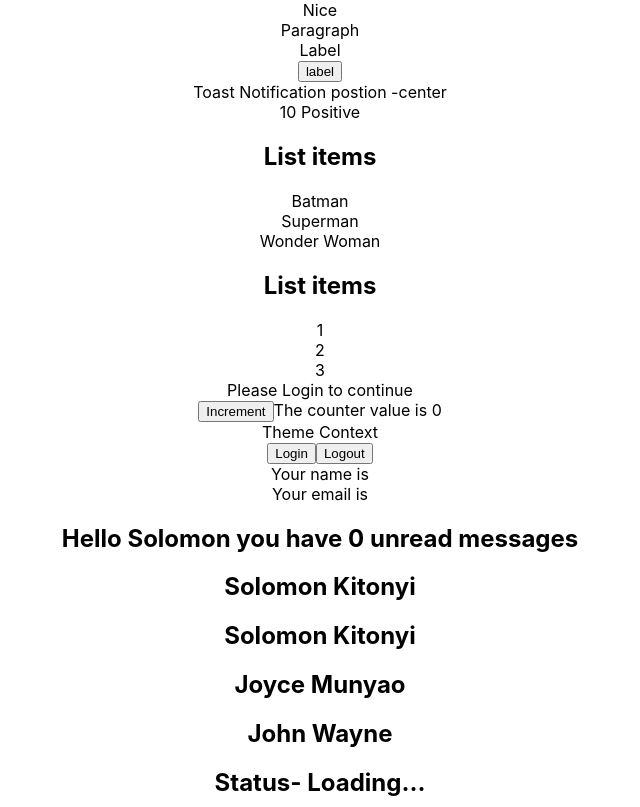
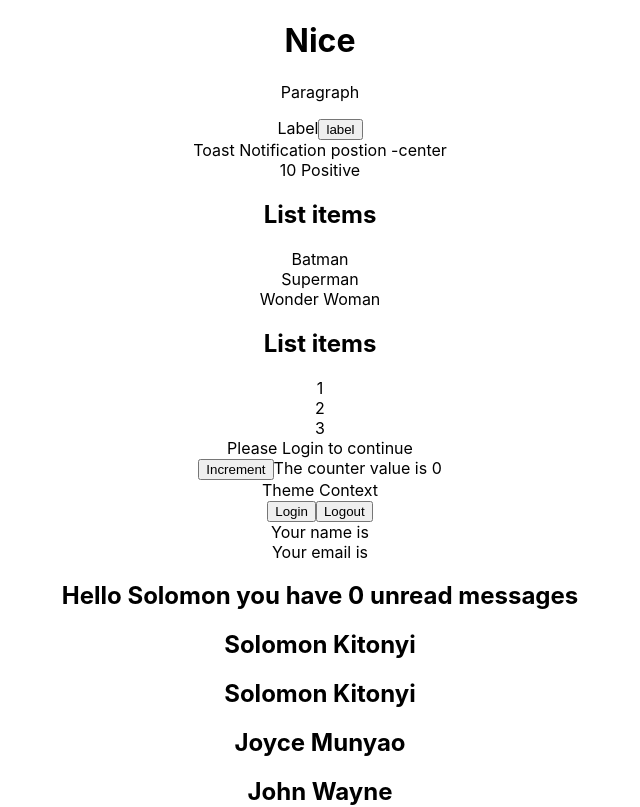
Before and after one commit to SolomonKitonyi/React-TypeScript, a React (Create React App) app: page / in a window 1280 px wide. Shown: the top 807 px of the page, without its empty margins (320-960 px from the left). Built offline with nearby package versions, Linux system fonts and the light colour scheme.

Commit message:
type polymorphic components

```diff
--- a/src/components/polymorphic/Text.tsx
+++ b/src/components/polymorphic/Text.tsx
@@ -1,11 +1,14 @@
 import React from 'react';
 
-type TextProps = {
+type TextOwnProps<E extends React.ElementType> = {
     size?: 'sm' | 'md' | 'lg'
     color?: 'primary' | 'secondary'
     children: React.ReactNode
+    as?: E
 }
+type TextProps<E extends React.ElementType> = TextOwnProps<E> & Omit<React.ComponentProps<E>,keyof TextOwnProps<E> >
 
-export const Text = ({size,color,children}: TextProps) => {
-    return <div className={`class-with-${size}-${color}`}>{children}</div>
+export const Text = <E extends React.ElementType='div' >({size,color,children,as}: TextProps<E>) => {
+    const Component = as || 'div'
+    return <Component className={`class-with-${size}-${color}`}>{children}</Component>
 }
```
